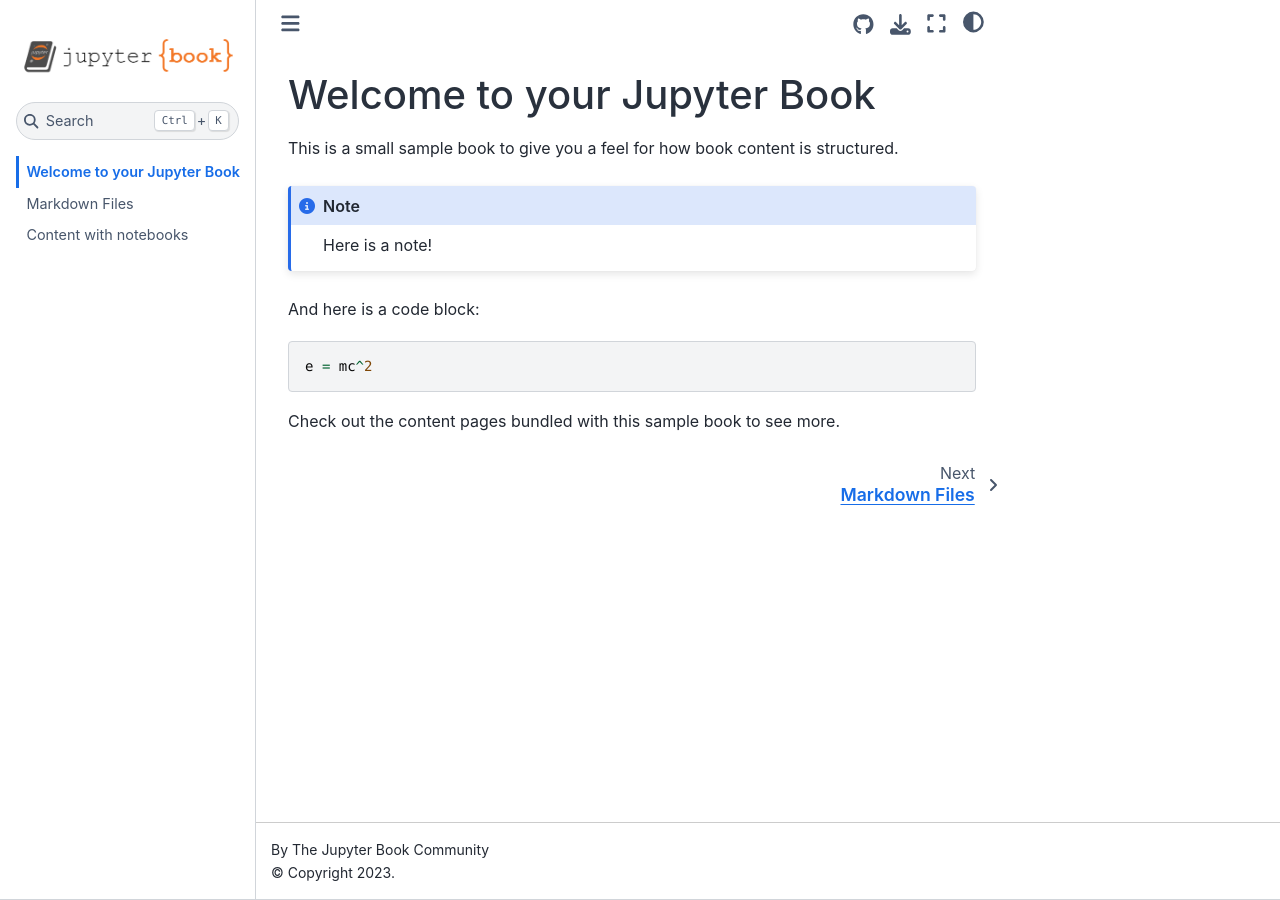
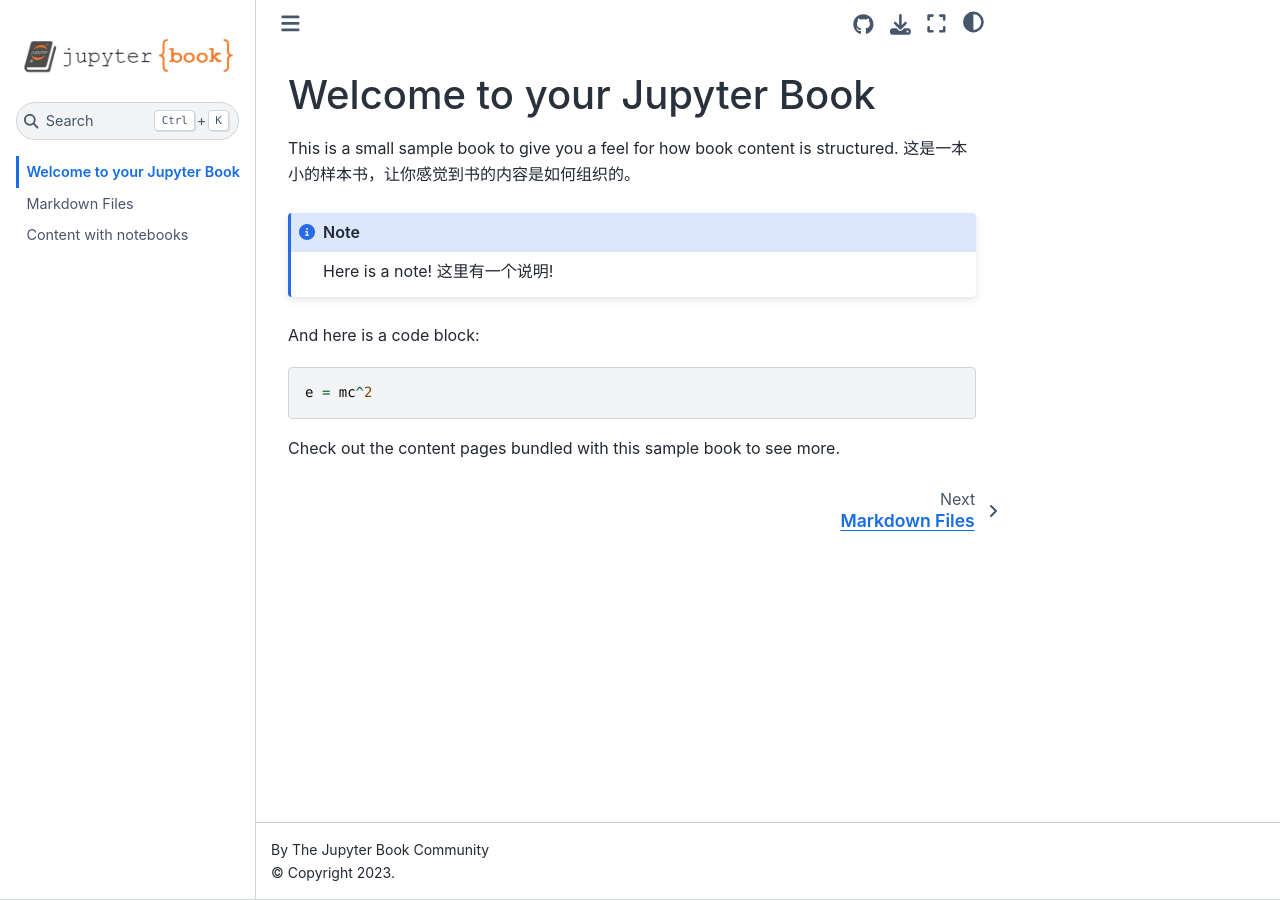
Before and after one commit to zouguangxian/jupyter-book-scaffold, a Jupyter Book: the page built from intro.md, in a window 1280 px wide. Built offline with Jupyter Book 1.0.4 settings and Sphinx 7.4.7 and the Sphinx Book theme 1.1.4, drawn with Linux system fonts in a browser that asks for light colours.

Commit message:
buid: script to setup environment for building book contain CJK characters into pdf format

```diff
--- a/intro.md
+++ b/intro.md
@@ -2,9 +2,10 @@
 
 This is a small sample book to give you a feel for how book content is
 structured.
-
+这是一本小的样本书，让你感觉到书的内容是如何组织的。
 :::{note}
 Here is a note!
+这里有一个说明!
 :::
 
 And here is a code block:
```
Also changed, not shown: texlive-packages.txt (added, +16 -0 lines), 1 other file.
